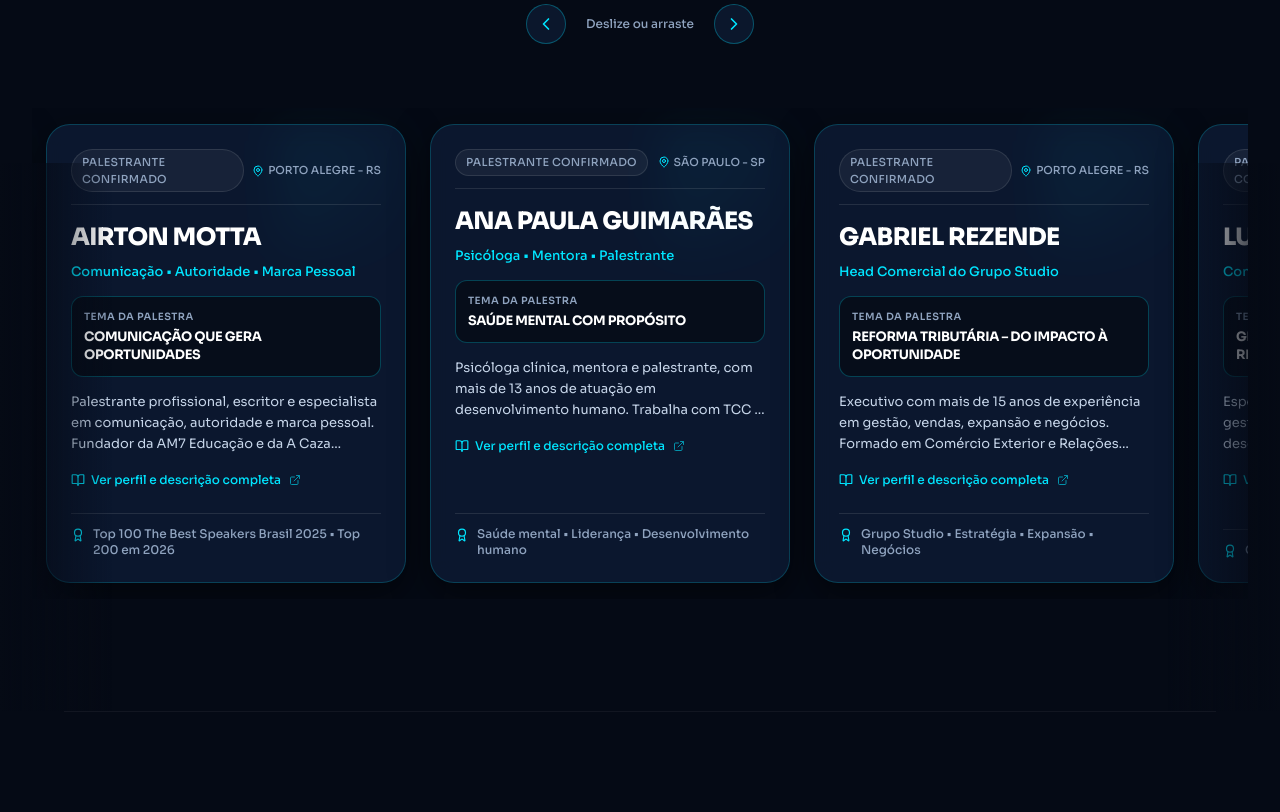
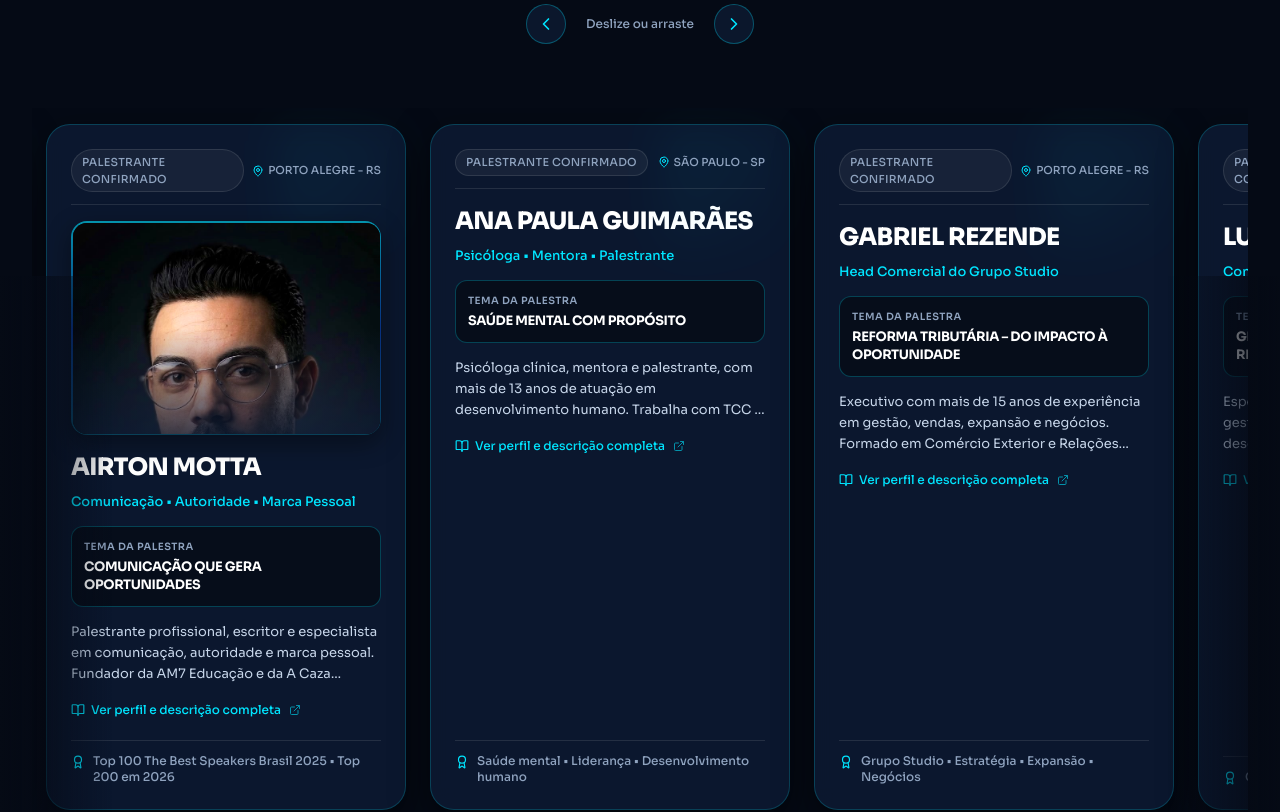
Before and after one commit to davidcris066-oss/conecta-summit-2026-s10tu5giw, a React (Vite) app: page / in a window 1280 px wide. Shown: the part 2360-3172 px from the top of the page. Built offline with nearby package versions, Linux system fonts and the light colour scheme; what pocketbase would draw is missing.

Commit message:
feat(speakers): integrar foto oficial de Airton Motta no card e modal mantendo layout tipografico para os demais palestrantes

```diff
--- a/src/components/SpeakersSection.tsx
+++ b/src/components/SpeakersSection.tsx
@@ -9,6 +9,7 @@
   ExternalLink,
   BookOpen,
 } from 'lucide-react'
+import airtonMottaPhoto from '../assets/airton-motta-fb30a.jpg'
 
 export interface Speaker {
   id: string
@@ -34,6 +35,7 @@
     bio: 'Palestrante profissional, escritor e especialista em comunicação, autoridade e marca pessoal. Fundador da AM7 Educação e da A Caza Millennium, reúne mais de 18 anos de experiência e já impactou milhares de pessoas por meio de palestras, treinamentos e mentorias.',
     credentials: 'Top 100 The Best Speakers Brasil 2025 • Top 200 em 2026',
     talkTopic: 'COMUNICAÇÃO QUE GERA OPORTUNIDADES',
+    photoUrl: airtonMottaPhoto,
   },
   {
     id: 'ana-paula-guimaraes',
@@ -341,6 +343,28 @@
                 )}
               </div>
 
+              {/* Optional Speaker Photo (Rendered only when official photo is provided) */}
+              {speaker.photoUrl && (
+                <div className="relative mb-4 group/photo">
+                  {/* Subtle navy/cyan gradient border frame */}
+                  <div className="relative overflow-hidden rounded-2xl p-[1.5px] bg-gradient-to-b from-[#00E5FF]/60 via-[#0057FF]/40 to-[#00E5FF]/20 shadow-[0_8px_24px_rgba(0,0,0,0.4)] group-hover:shadow-[0_12px_28px_rgba(0,229,255,0.25)] transition-all duration-300">
+                    <div className="relative aspect-[4/3] sm:aspect-[16/11] w-full overflow-hidden rounded-[14px] bg-[#050A15]">
+                      <img
+                        src={speaker.photoUrl}
+                        alt={`Foto de ${speaker.name}`}
+                        className="w-full h-full object-cover object-top filter brightness-[1.02] contrast-[1.02] transition-transform duration-500 ease-out group-hover:scale-105"
+                        loading="lazy"
+                      />
+                      {/* Subtle ambient gradient overlay at base of image for visual harmony */}
+                      <div
+                        className="absolute inset-0 bg-gradient-to-t from-[#0D1B33]/80 via-transparent to-transparent pointer-events-none"
+                        aria-hidden="true"
+                      />
+                    </div>
+                  </div>
+                </div>
+              )}
+
               {/* Speaker Name (Verbatim) */}
               <h3 className="font-sora font-extrabold text-xl sm:text-2xl text-white group-hover:text-[#00E5FF] tracking-tight mb-2 leading-snug transition-colors">
                 {speaker.name}
@@ -417,7 +441,7 @@
               <X className="w-5 h-5" />
             </button>
 
-            {/* Header: Clean typography + tags (no photo / no monogram) */}
+            {/* Header: Photo (when provided) + Clean typography + tags */}
             <div className="relative mb-6 pb-6 border-b border-white/10 pr-10">
               {/* Subtle decorative glow line in navy/cyan */}
               <div
@@ -425,6 +449,26 @@
                 aria-hidden="true"
               />
 
+              <div
+                className={
+                  selectedSpeaker.photoUrl ? 'flex flex-col sm:flex-row gap-5 items-start' : ''
+                }
+              >
+                {selectedSpeaker.photoUrl && (
+                  <div className="flex-shrink-0 w-32 sm:w-36 md:w-40">
+                    <div className="overflow-hidden rounded-2xl p-[1.5px] bg-gradient-to-b from-[#00E5FF] via-[#0057FF]/60 to-[#00E5FF]/40 shadow-[0_8px_24px_rgba(0,0,0,0.5),0_0_20px_rgba(0,229,255,0.2)]">
+                      <div className="aspect-[4/5] w-full overflow-hidden rounded-[14px] bg-[#050A15]">
+                        <img
+                          src={selectedSpeaker.photoUrl}
+                          alt={`Foto de ${selectedSpeaker.name}`}
+                          className="w-full h-full object-cover object-top"
+                        />
+                      </div>
+                    </div>
+                  </div>
+                )}
+
+                <div className="flex-1 min-w-0">
                   {/* Tags: Role & Location */}
                   <div className="flex flex-wrap items-center gap-2 mb-3">
                     {selectedSpeaker.badgeRole ? (
@@ -457,6 +501,8 @@
                   <p className="text-[#00E5FF] text-sm sm:text-base font-medium leading-relaxed">
                     {selectedSpeaker.headline}
                   </p>
+                </div>
+              </div>
             </div>
 
             {/* Talk Topic Banner */}
--- a/src/lib/pocketbase/schema.json
+++ b/src/lib/pocketbase/schema.json
@@ -1,5 +1,5 @@
 {
-  "generatedAt": "2026-09-14T18:10:48.613Z",
+  "generatedAt": "2026-09-14T18:23:29.104Z",
   "collections": [
     {
       "name": "users",
```
Also changed, not shown: .skip.config.json, src/assets/airton-motta-fb30a.jpg (added). Lines whose indentation alone changed are shown as unchanged.
